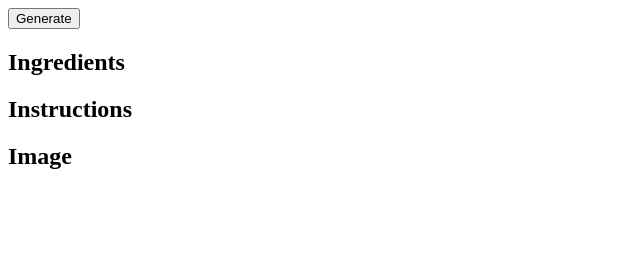
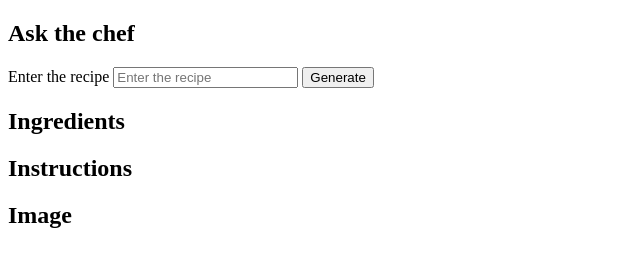
Before and after one commit to darellanodev/chef-ai, a website with bundled scripts: page index.html in a window 1280 px wide. Shown: the whole page, without its empty margins (0-640 px from the left). Built offline with nearby package versions, Linux system fonts and the light colour scheme.

Commit message:
feat: Create sections for the form and the spinner (#4)

```diff
--- a/index.html
+++ b/index.html
@@ -8,7 +8,16 @@
 </head>
 
 <body>
+    <section id="recipeForm" aria-labelledby="recipeForm-header">
+        <h1 id="recipeForm-header">Ask the chef</h1>
+        <label for="userRecipe">Enter the recipe</label>
+        <input type="text" id="userRecipe" name="userRecipe" placeholder="Enter the recipe">
         <button id="generateRecipe">Generate</button>
+    </section>
+    <section id="spinner">
+        <div class="spinner"></div>
+    </section>
+    <article id="recipeCard">
         <section aria-labelledby="ingredients-header">
             <h2 id="ingredients-header">Ingredients</h2>
             <ul id="ingredients"></ul>
@@ -21,6 +30,7 @@
             <h2 id="image-header">Image</h2>
             <div id="image"></div>
         </section>
+    </article>
     <script src="https://js.puter.com/v2/"></script>
     <script src="./src/TextRecipe.js" type="module"></script>
     <script src="./src/main.js" type="module"></script>
```
Lines whose indentation alone changed are shown as unchanged.
